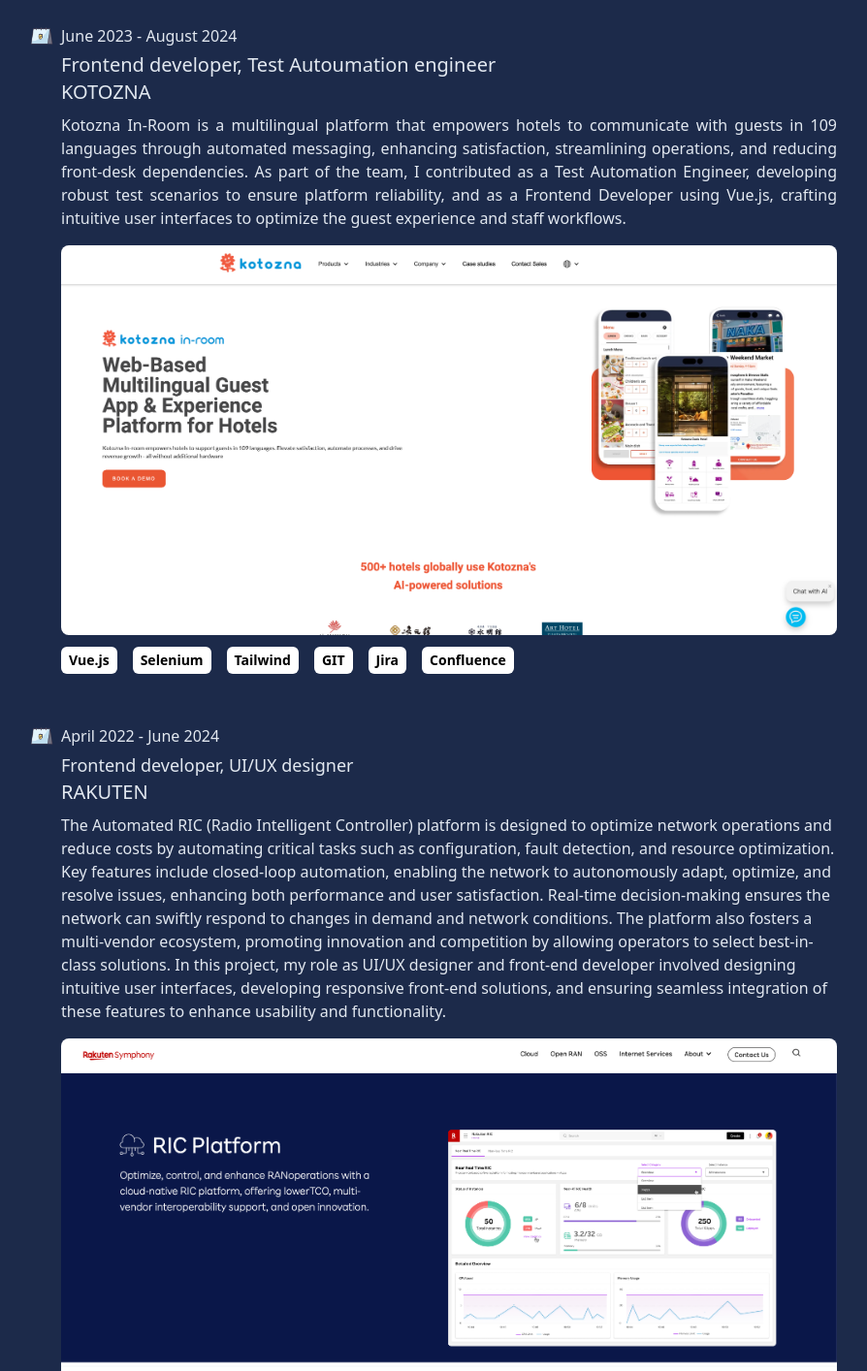
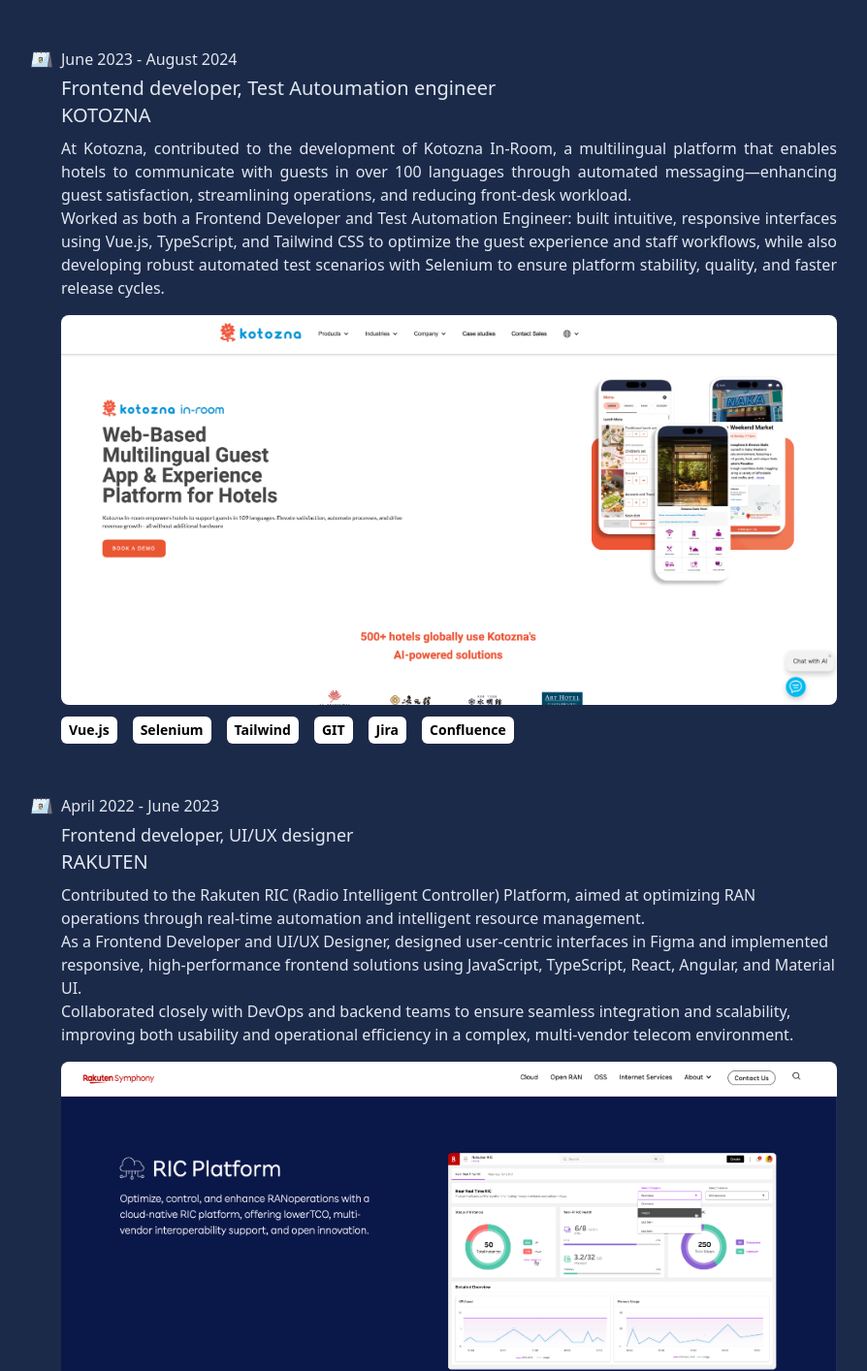
Before and after one commit to Hadise87/Portfolio-Hadiseh, a website: page index.html in a window 1280 px wide. Shown: the part 1386-2800 px from the top of the page at 97% size, without its empty margins (385-1279 px from the left). Drawn offline with nearby package versions, Linux system fonts and the light colour scheme.

Commit message:
polish job history

```diff
--- a/assets/styles/input.css
+++ b/assets/styles/input.css
@@ -205,7 +205,7 @@
 }
 
 /* Light Mode - Problem & Solution Section */
-body.light-mode .bg-[#eed9af] {
+body.light-mode  {
   background-color: #fdf6e3 !important;
   color: #1f2937;
 }
--- a/index.html
+++ b/index.html
@@ -124,7 +124,7 @@
           <h2 class="font-bold text-2xl mb-2">ABOUT ME</h2>
           <div class="text-base leading-loose text-justify">
             <p>
-              Detail-oriented and results-driven Front-End Developer with over 3
+              Detail-oriented and results-driven Front-End Developer with over 4
               years of hands-on experience in building engaging, user-friendly
               web applications. Skilled in utilizing modern technologies and
               frameworks such as HTML, CSS, JavaScript, React, Next.js, and Vue,
@@ -173,10 +173,13 @@
                 <h3 class="text-lg">Frontend developer, UI/UX designer</h3>
                 <h3 class="pb-2 text-xl">Freelance</h3>
                 <p class="pb-4 font-normal text-justify leading-normal">
-                  Worked with startups and businesses to create modern,
-                  responsive, and high-performing web applications. From
-                  conceptualizing UI/UX designs to coding and testing, I ensure
-                  a seamless user experience with optimized performance
+                  Built responsive, high-quality web applications using React,
+                  TypeScript, Tailwind CSS, and Vite. Specialized in translating
+                  Figma designs into scalable, reusable components with a strong
+                  emphasis on performance, accessibility, and user experience.
+                  Work included integrating RESTful APIs and writing
+                  maintainable, well-tested code with Jest. Maintained clean,
+                  collaborative development workflows using Git and GitHub.
                 </p>
                 <img
                   loading="lazy"
@@ -216,15 +219,17 @@
                 </h3>
                 <h3 class="pb-2 text-xl">KOTOZNA</h3>
                 <p class="pb-4 font-normal text-justify leading-normal">
-                  Kotozna In-Room is a multilingual platform that empowers
-                  hotels to communicate with guests in 109 languages through
-                  automated messaging, enhancing satisfaction, streamlining
-                  operations, and reducing front-desk dependencies. As part of
-                  the team, I contributed as a Test Automation Engineer,
-                  developing robust test scenarios to ensure platform
-                  reliability, and as a Frontend Developer using Vue.js,
-                  crafting intuitive user interfaces to optimize the guest
-                  experience and staff workflows.
+                  At Kotozna, contributed to the development of Kotozna In-Room,
+                  a multilingual platform that enables hotels to communicate
+                  with guests in over 100 languages through automated
+                  messaging—enhancing guest satisfaction, streamlining
+                  operations, and reducing front-desk workload. <br />
+                  Worked as both a Frontend Developer and Test Automation
+                  Engineer: built intuitive, responsive interfaces using Vue.js,
+                  TypeScript, and Tailwind CSS to optimize the guest experience
+                  and staff workflows, while also developing robust automated
+                  test scenarios with Selenium to ensure platform stability,
+                  quality, and faster release cycles.
                 </p>
                 <img
                   loading="lazy"
@@ -256,28 +261,23 @@
                   src="./assets/images/icons/icons8-calender-85.png"
                   alt=""
                 />
-                <h3>April 2022 - June 2024</h3>
+                <h3>April 2022 - June 2023</h3>
               </div>
               <div class="ml-0 md:ml-8">
                 <h3 class="text-lg">Frontend developer, UI/UX designer</h3>
                 <h3 class="pb-2 text-xl">RAKUTEN</h3>
                 <p class="pb-4 forn-normal">
-                  The Automated RIC (Radio Intelligent Controller) platform is
-                  designed to optimize network operations and reduce costs by
-                  automating critical tasks such as configuration, fault
-                  detection, and resource optimization. Key features include
-                  closed-loop automation, enabling the network to autonomously
-                  adapt, optimize, and resolve issues, enhancing both
-                  performance and user satisfaction. Real-time decision-making
-                  ensures the network can swiftly respond to changes in demand
-                  and network conditions. The platform also fosters a
-                  multi-vendor ecosystem, promoting innovation and competition
-                  by allowing operators to select best-in-class solutions. In
-                  this project, my role as UI/UX designer and front-end
-                  developer involved designing intuitive user interfaces,
-                  developing responsive front-end solutions, and ensuring
-                  seamless integration of these features to enhance usability
-                  and functionality.
+                  Contributed to the Rakuten RIC (Radio Intelligent Controller)
+                  Platform, aimed at optimizing RAN operations through real-time
+                  automation and intelligent resource management.<br />
+                  As a Frontend Developer and UI/UX Designer, designed
+                  user-centric interfaces in Figma and implemented responsive,
+                  high-performance frontend solutions using JavaScript,
+                  TypeScript, React, Angular, and Material UI.
+                  <br />Collaborated closely with DevOps and backend teams to
+                  ensure seamless integration and scalability, improving both
+                  usability and operational efficiency in a complex,
+                  multi-vendor telecom environment.
                 </p>
                 <img
                   alt="RIC project"
@@ -310,10 +310,10 @@
                   src="./assets/images/icons/icons8-calender-85.png"
                   alt=""
                 />
-                <h3>April 2022 - June 2024</h3>
+                <h3>April 2020 - March 2022</h3>
               </div>
               <div class="ml-0 md:ml-8">
-                <h3 class="text-lg">Coding teacher, Designer</h3>
+                <h3 class="text-lg">Coding teacher, Developer</h3>
                 <h3 class="pb-2 text-xl">Kyoto Lesson</h3>
                 <p class="pb-4 forn-normal">
                   At Kyoto Lesson, I mentored students in the Junior Coders
@@ -323,7 +323,10 @@
                   fundamentals of coding, fostering skills in problem-solving,
                   logical thinking, and creativity. I helped build their
                   confidence and curiosity, ensuring they developed a strong
-                  foundation for future success in technology.
+                  foundation for future success in technology. <br />Also I was
+                  doing freelance Web Developer using HTML, CSS, and JavaScript
+                  for development and Figma for UI/UX design, focused on
+                  building responsive and user-friendly websites.
                 </p>
                 <img
                   alt="Kyoto Lesson"
```
